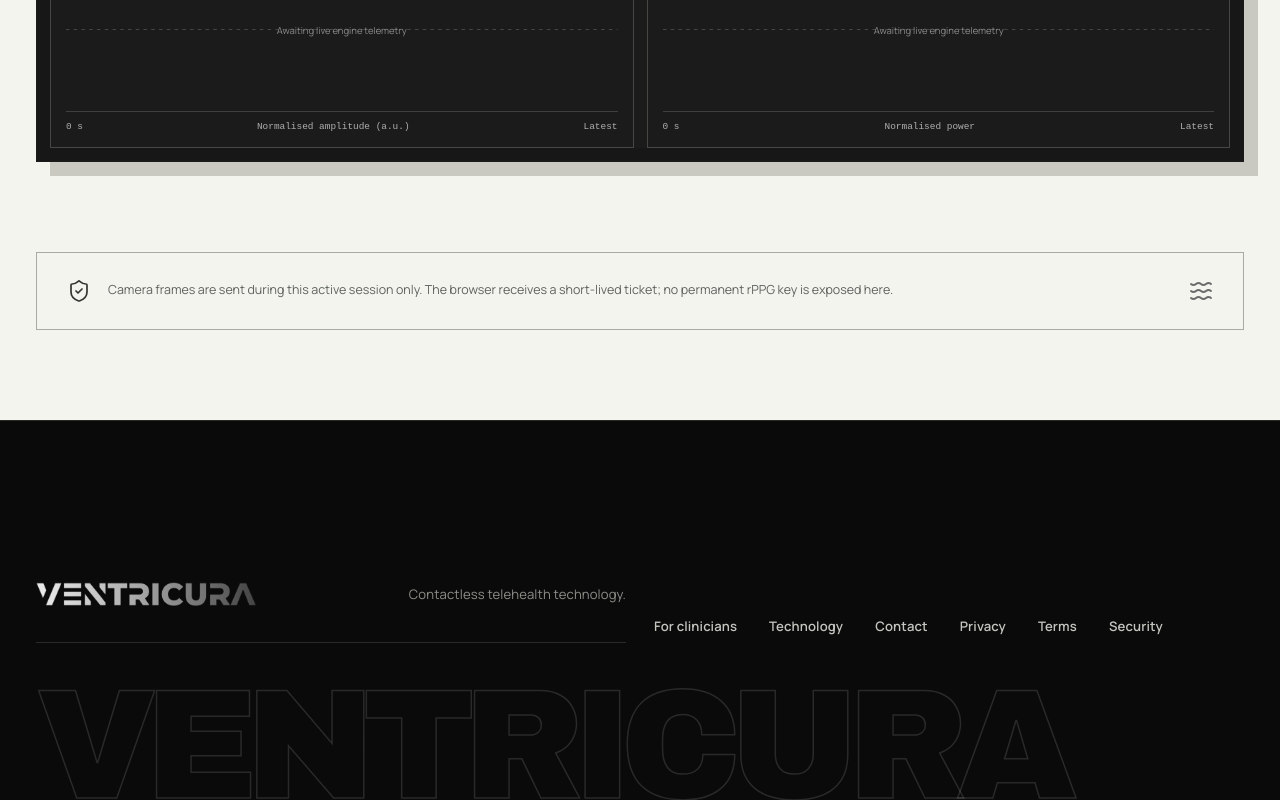
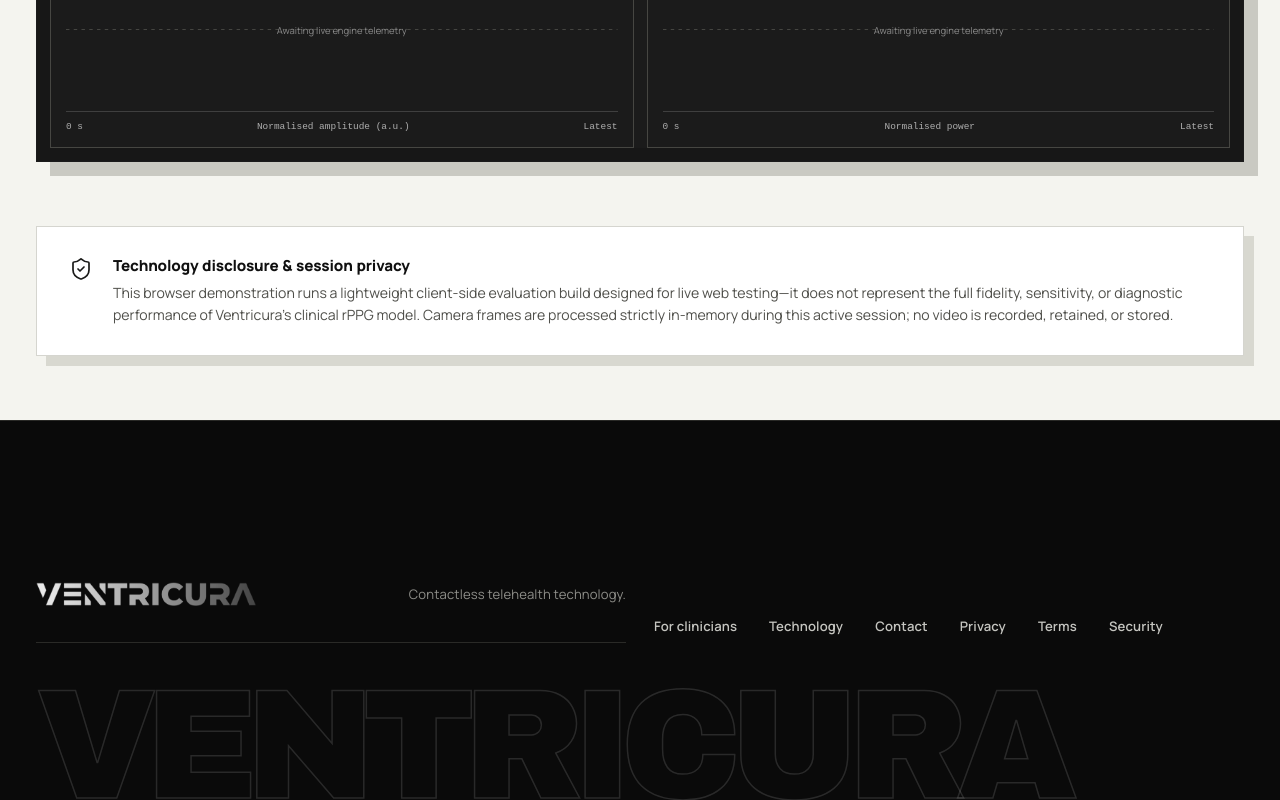
Before and after one commit to Scydarius/pulsewindowtelehealth, a React (Vite) app: page /demo in a window 1280 px wide. Shown: the part 1088-1888 px from the top of the page. Built offline with nearby package versions, Linux system fonts and the light colour scheme; no server answers.

Commit message:
Update live demo security disclosure with clean copy and model fidelity notice, remove random wave icon

```diff
--- a/src/pages/LiveDemoPage.tsx
+++ b/src/pages/LiveDemoPage.tsx
@@ -1,4 +1,4 @@
-import { Camera, CircleStop, LoaderCircle, Play, ScanFace, ShieldCheck, Waves } from 'lucide-react';
+import { Camera, CircleStop, LoaderCircle, Play, ScanFace, ShieldCheck } from 'lucide-react';
 import { useCallback, useEffect, useRef, useState } from 'react';
 import { PublicFooter, PublicHeader, Seo } from '../components/PublicSite';
 
@@ -224,7 +224,14 @@ export function LiveDemoPage() {
         </div><dl><div><dt>Tracking</dt><dd>{reading.state}</dd></div><div><dt>Signal quality</dt><dd>{Math.round(Math.max(0, reading.quality) * 100)}%</dd></div><div><dt>SNR</dt><dd>{reading.snr === null ? '—' : `${reading.snr.toFixed(1)} dB`}</dd></div><div><dt>Latency</dt><dd>{reading.latency === null ? '—' : `${Math.round(reading.latency)} ms`}</dd></div></dl></aside>
       <section className="demo-plots"><SignalPlot title="OPTICAL PLETHYSMOGRAM" unit="Normalised amplitude (a.u.)" path={waveform} status={reading.waveform.length ? 'Live trace' : 'Awaiting signal'} /><SignalPlot title="CARDIAC POWER SPECTRUM" unit="Normalised power" path={spectrum} status={reading.spectrum.length ? 'Live spectrum' : 'Awaiting signal'} tone="spectrum" /></section>
     </section>
-    <section className="demo-security"><ShieldCheck /><span>Camera frames are sent during this active session only. The browser receives a short-lived ticket; no permanent rPPG key is exposed here.</span><Waves /></section><PublicFooter />
+    <section className="demo-security">
+      <ShieldCheck />
+      <div className="demo-security-copy">
+        <strong>Technology disclosure & session privacy</strong>
+        <span>This browser demonstration runs a lightweight client-side evaluation build designed for live web testing—it does not represent the full fidelity, sensitivity, or diagnostic performance of Ventricura’s clinical rPPG model. Camera frames are processed strictly in-memory during this active session; no video is recorded, retained, or stored.</span>
+      </div>
+    </section>
+    <PublicFooter />
   </main>;
 }
 
--- a/src/styles/public-future.css
+++ b/src/styles/public-future.css
@@ -906,3 +906,59 @@ main.ventricura-public .public-trust-strip svg {
     padding: 18px 20px 22px !important;
   }
 }
+
+/* Demo disclosure: clean editorial card with clear distinction and strong typography */
+.demo-page-v2 .demo-security {
+  width: min(1440px, calc(100% - 72px)) !important;
+  margin: 64px auto !important;
+  padding: 28px 32px !important;
+  display: grid !important;
+  grid-template-columns: auto 1fr !important;
+  gap: 20px !important;
+  align-items: flex-start !important;
+  background: #ffffff !important;
+  border: 1px solid #d5d5cf !important;
+  box-shadow: 10px 10px 0 #d8d8d0 !important;
+  color: #1a1a18 !important;
+  box-sizing: border-box !important;
+}
+.demo-page-v2 .demo-security > svg {
+  color: #1a1a18 !important;
+  width: 24px !important;
+  height: 24px !important;
+  margin-top: 2px !important;
+  flex-shrink: 0 !important;
+}
+.demo-security-copy {
+  display: grid !important;
+  gap: 6px !important;
+}
+.demo-security-copy strong {
+  display: block !important;
+  font-family: "Manrope", sans-serif !important;
+  font-size: 0.95rem !important;
+  font-weight: 750 !important;
+  letter-spacing: -0.01em !important;
+  color: #101010 !important;
+}
+.demo-security-copy span {
+  display: block !important;
+  font-family: "Manrope", sans-serif !important;
+  font-size: 0.88rem !important;
+  line-height: 1.6 !important;
+  color: #4f4f4a !important;
+}
+@media (max-width: 900px) {
+  .demo-page-v2 .demo-security {
+    width: min(100% - 40px, 720px) !important;
+    padding: 22px 20px !important;
+    gap: 16px !important;
+  }
+}
+@media (max-width: 620px) {
+  .demo-page-v2 .demo-security {
+    width: calc(100% - 32px) !important;
+    grid-template-columns: 1fr !important;
+    padding: 20px 18px !important;
+  }
+}
```
